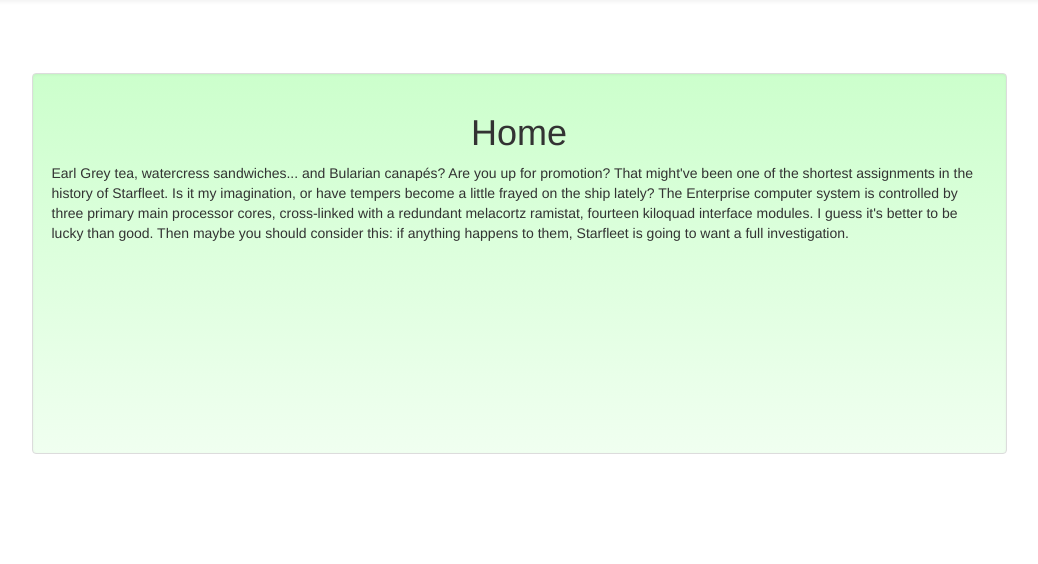
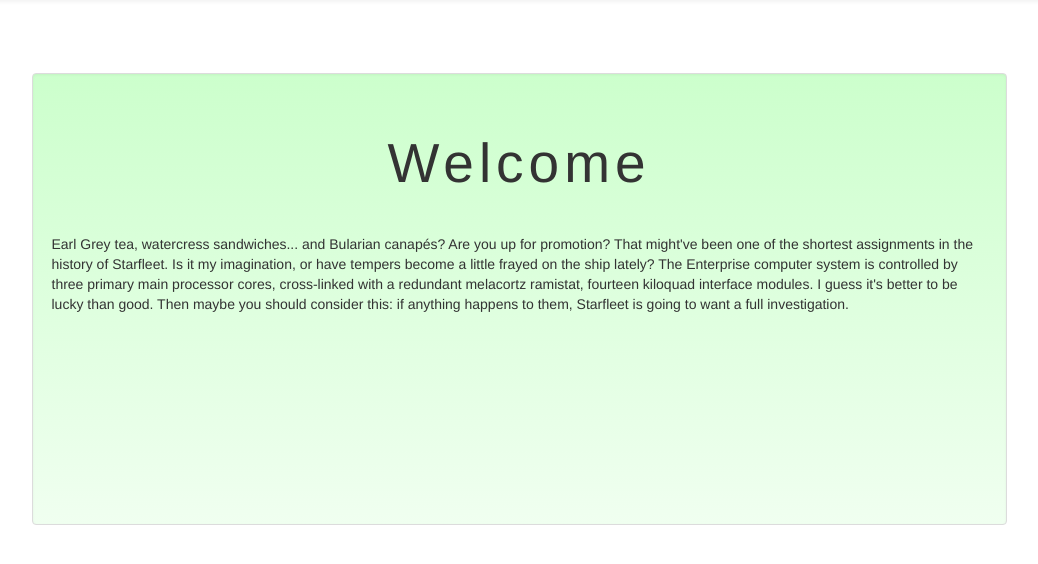
Before and after one commit to Ecotrust/TEKDB, a Django app: page / in a window 1280 px wide. Shown: the part 77-641 px from the top of the page, without its empty margins (121-1159 px from the left). Run offline with Django 3.2, Linux system fonts and the light colour scheme; some libraries are stand-ins or nearby versions.

Commit message:
adding explore page, more navbar touches

```diff
--- a/code/TEKDB/explore/static/explore/css/explore.css
+++ b/code/TEKDB/explore/static/explore/css/explore.css
@@ -76,3 +76,9 @@ h1 { text-align: center; }
 .content-well {
   padding-bottom: 200px;
 }
+
+.content-well h1 {
+  margin: 40px auto;
+  font-size: 55px;
+  letter-spacing: 5px;
+}
--- a/code/TEKDB/explore/urls.py
+++ b/code/TEKDB/explore/urls.py
@@ -5,6 +5,7 @@ from . import views
 urlpatterns = [
 	url(r'^about/', views.about),
     url(r'^help/', views.help),
+    url(r'^explore/', views.explore),
     url(r'^$', views.home),
 ]
 	#url(r'^logout$', views.logout, name='logout'),
--- a/code/TEKDB/explore/views.py
+++ b/code/TEKDB/explore/views.py
@@ -5,7 +5,7 @@ from django.shortcuts import render
 def home(request):
     context = {
         'page':'home',
-        'pageTitle':'Home',
+        'pageTitle':'Welcome',
         'pageContent':"<p>Earl Grey tea, watercress sandwiches... and Bularian canapés? Are you up for promotion? That might've been one of the shortest assignments in the history of Starfleet. Is it my imagination, or have tempers become a little frayed on the ship lately? The Enterprise computer system is controlled by three primary main processor cores, cross-linked with a redundant melacortz ramistat, fourteen kiloquad interface modules. I guess it's better to be lucky than good. Then maybe you should consider this: if anything happens to them, Starfleet is going to want a full investigation.</p>"
     }
     return render(request, "tek_index.html", context)
@@ -25,3 +25,11 @@ def help(request):
         'pageContent':"<p>I am your worst nightmare! A surprise party? Mr. Worf, I hate surprise parties. I would *never* do that to you. Computer, belay that order. Your shields were failing, sir. I'll alert the crew. Fear is the true enemy, the only enemy. Talk about going nowhere fast. I think you've let your personal feelings cloud your judgement. I'd like to think that I haven't changed those things, sir. I suggest you drop it, Mr. Data.</p>",
     }
     return render(request, "tek_index.html", context)
+
+def explore(request):
+    context = {
+        'page':'explore',
+        'pageTitle':'Explore',
+        'pageContent':"<p>I suggest you drop it, Mr. Data. Mr. Worf, you sound like a man who's asking his friend if he can start dating his sister. We have a saboteur aboard. Wait a minute - you've been declared dead. You can't give orders around here. When has justice ever been as simple as a rule book? What? We're not at all alike! This should be interesting. and attack the Romulans. I will obey your orders. I will serve this ship as First Officer. And in an attack against the Enterprise, I will die with this crew. But I will not break my oath of loyalty to Starfleet.</p>",
+    }
+    return render(request, "tek_index.html", context)
```
